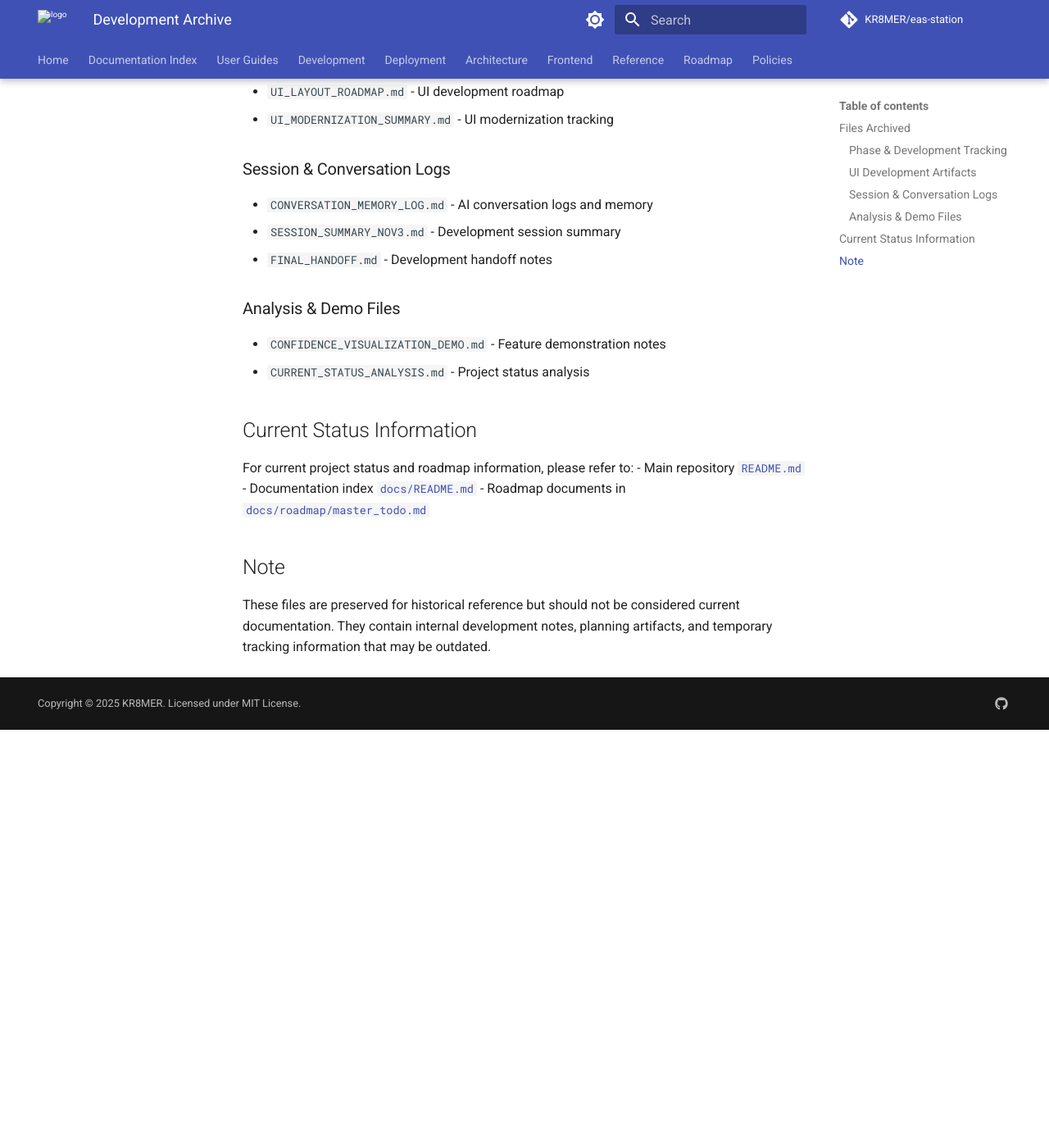
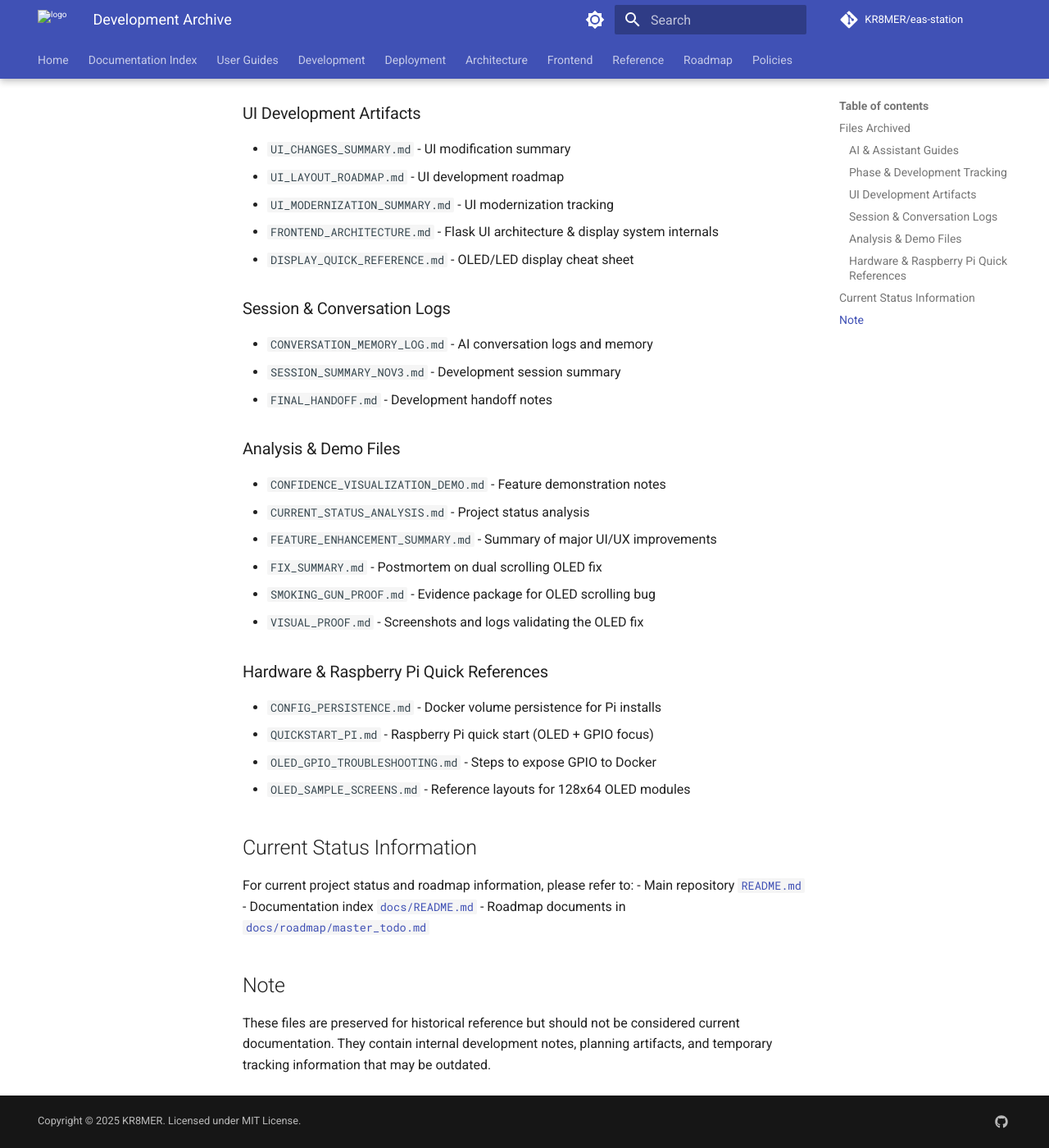
Before and after one commit to KR8MER/eas-station, an MkDocs documentation site: the page built from docs/development/archive/README.md, in a window 1280 px wide and 1400 px high, scrolled down 588 px. Shown: the whole window at 82% size. Built offline with MkDocs 1.6.1 and Material for MkDocs 9.7.7, drawn with Linux system fonts in a browser that asks for light colours; comment, search, counter and statistics services are not loaded; the version menu is left out; before the commit the page ends 1478 px from its top, so only the background shows below that; some of the changed text lies outside the part shown.

Commit message:
Archive legacy markdown references

```diff
--- a/docs/development/archive/README.md
+++ b/docs/development/archive/README.md
@@ -3,6 +3,9 @@
 This directory contains historical development artifacts, phase tracking documents, and internal notes that were previously cluttering the root repository directory.
 
 ## Files Archived
+
+### AI & Assistant Guides
+- `CLAUDE.md` - AI agent onboarding instructions and workflow guardrails
 
 ### Phase & Development Tracking
 - `PHASE_1_2_COMPLETE.md` - Phase 1-2 completion tracking
@@ -15,6 +18,8 @@ This directory contains historical development artifacts, phase tracking documen
 - `UI_CHANGES_SUMMARY.md` - UI modification summary
 - `UI_LAYOUT_ROADMAP.md` - UI development roadmap
 - `UI_MODERNIZATION_SUMMARY.md` - UI modernization tracking
+- `FRONTEND_ARCHITECTURE.md` - Flask UI architecture & display system internals
+- `DISPLAY_QUICK_REFERENCE.md` - OLED/LED display cheat sheet
 
 ### Session & Conversation Logs
 - `CONVERSATION_MEMORY_LOG.md` - AI conversation logs and memory
@@ -24,6 +29,16 @@ This directory contains historical development artifacts, phase tracking documen
 ### Analysis & Demo Files
 - `CONFIDENCE_VISUALIZATION_DEMO.md` - Feature demonstration notes
 - `CURRENT_STATUS_ANALYSIS.md` - Project status analysis
+- `FEATURE_ENHANCEMENT_SUMMARY.md` - Summary of major UI/UX improvements
+- `FIX_SUMMARY.md` - Postmortem on dual scrolling OLED fix
+- `SMOKING_GUN_PROOF.md` - Evidence package for OLED scrolling bug
+- `VISUAL_PROOF.md` - Screenshots and logs validating the OLED fix
+
+### Hardware & Raspberry Pi Quick References
+- `CONFIG_PERSISTENCE.md` - Docker volume persistence for Pi installs
+- `QUICKSTART_PI.md` - Raspberry Pi quick start (OLED + GPIO focus)
+- `OLED_GPIO_TROUBLESHOOTING.md` - Steps to expose GPIO to Docker
+- `OLED_SAMPLE_SCREENS.md` - Reference layouts for 128x64 OLED modules
 
 ## Current Status Information
 
--- a/mkdocs.yml
+++ b/mkdocs.yml
@@ -140,6 +140,18 @@ nav:
       - Developer Guidelines: development/AGENTS.md
       - Git Workflow: development/git_workflow.md
       - Contributing: process/CONTRIBUTING.md
+      - Historical Archive:
+          - AI Assistant Guide: development/archive/CLAUDE.md
+          - Frontend Architecture: development/archive/FRONTEND_ARCHITECTURE.md
+          - Display Quick Reference: development/archive/DISPLAY_QUICK_REFERENCE.md
+          - Config Persistence Guide: development/archive/CONFIG_PERSISTENCE.md
+          - Pi Quick Start (OLED + GPIO): development/archive/QUICKSTART_PI.md
+          - OLED/GPIO Troubleshooting: development/archive/OLED_GPIO_TROUBLESHOOTING.md
+          - OLED Sample Screens: development/archive/OLED_SAMPLE_SCREENS.md
+          - Feature Enhancement Summary: development/archive/FEATURE_ENHANCEMENT_SUMMARY.md
+          - OLED Fix Summary: development/archive/FIX_SUMMARY.md
+          - Smoking Gun Proof: development/archive/SMOKING_GUN_PROOF.md
+          - Visual Proof Pack: development/archive/VISUAL_PROOF.md
   - Deployment:
       - Audio Hardware: deployment/audio_hardware.md
       - Post Install Checklist: deployment/post_install.md
```
Also changed, not shown: docs/FIX_DOUBLE_SCROLL_SEPARATOR.md (+1 -1 lines), docs/INDEX.md (+15 -0 lines), docs/documentation_audit.md (+2 -0 lines), docs/development/archive/CLAUDE.md (renamed from CLAUDE.md), docs/development/archive/CONFIG_PERSISTENCE.md (renamed from CONFIG_PERSISTENCE.md), docs/development/archive/DISPLAY_QUICK_REFERENCE.md (renamed from DISPLAY_QUICK_REFERENCE.md), docs/development/archive/FEATURE_ENHANCEMENT_SUMMARY.md (renamed from FEATURE_ENHANCEMENT_SUMMARY.md), docs/development/archive/FIX_SUMMARY.md (renamed from FIX_SUMMARY.md), docs/development/archive/FRONTEND_ARCHITECTURE.md (renamed from FRONTEND_ARCHITECTURE.md), docs/development/archive/OLED_GPIO_TROUBLESHOOTING.md (renamed from OLED_GPIO_TROUBLESHOOTING.md), docs/development/archive/OLED_SAMPLE_SCREENS.md (renamed from OLED_SAMPLE_SCREENS.md), docs/development/archive/QUICKSTART_PI.md (renamed from QUICKSTART_PI.md), docs/development/archive/SMOKING_GUN_PROOF.md (renamed from SMOKING_GUN_PROOF.md), docs/development/archive/VISUAL_PROOF.md (renamed from VISUAL_PROOF.md).
